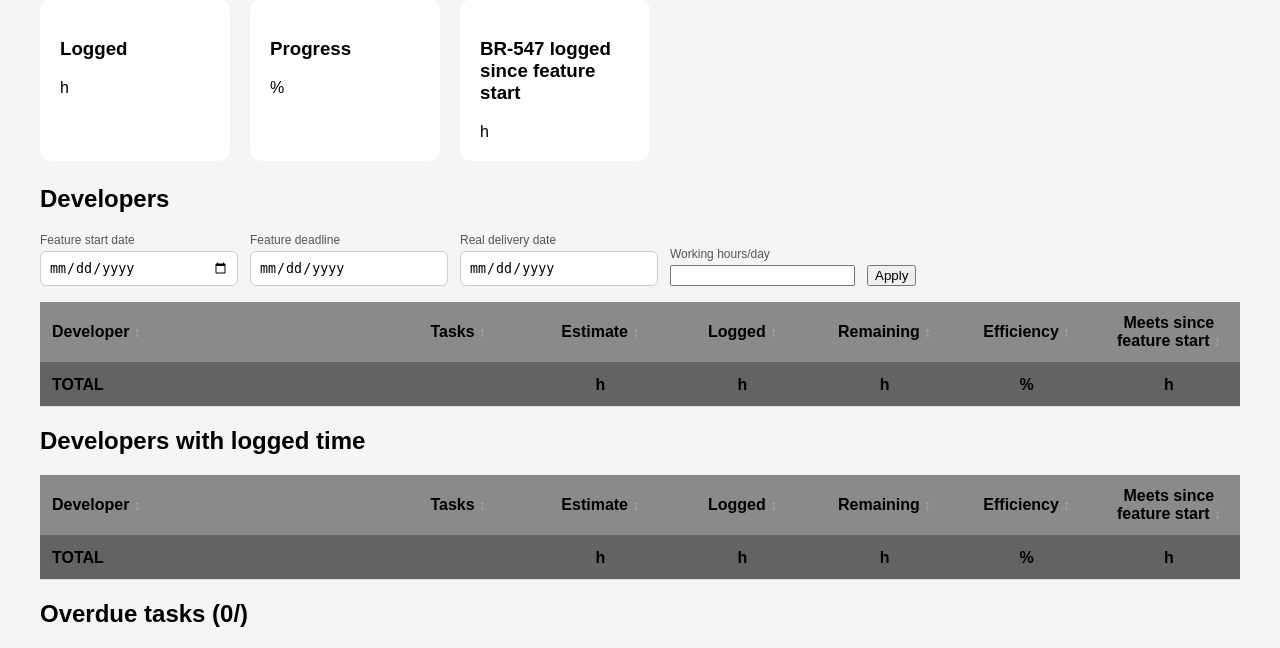
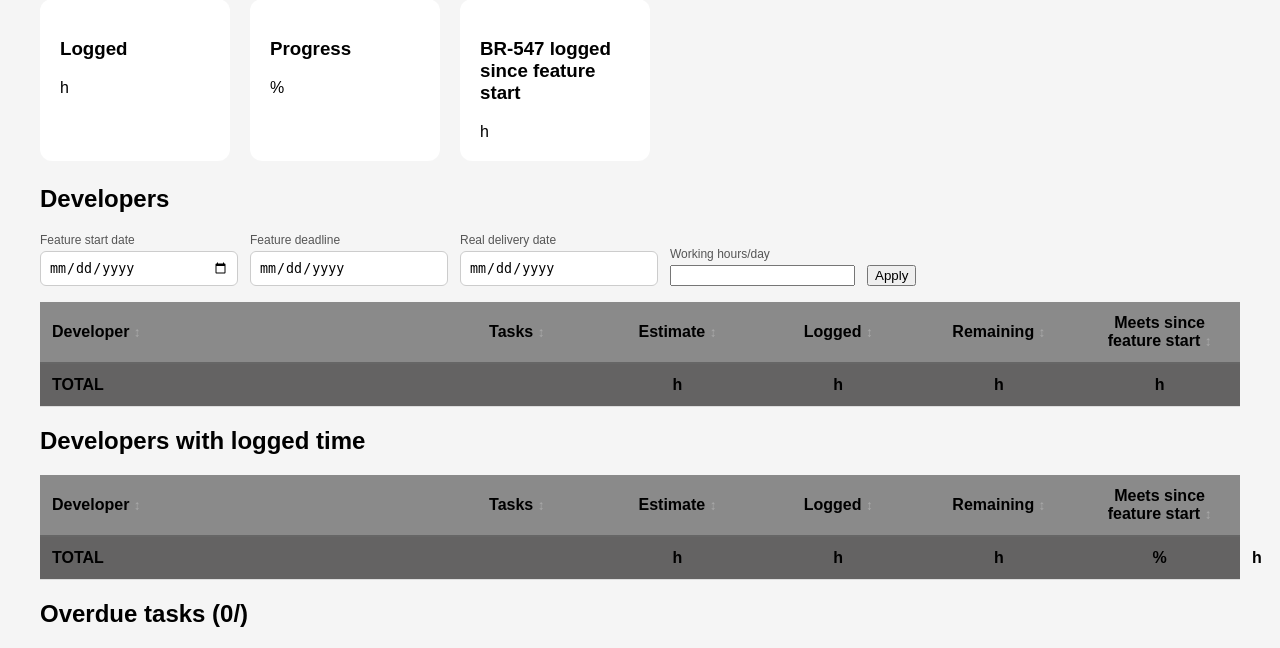
Before and after one commit to Bivizul/mobile-team-dashboard, a Flask app: template templates/index.html in a window 1280 px wide. Shown: the part 300-948 px from the top of the page. Run offline with Flask 3, Linux system fonts and the light colour scheme; the template is opened without the code that fills it, so the values that code supplies are empty.

Commit message:
update info

```diff
--- a/templates/index.html
+++ b/templates/index.html
@@ -224,10 +224,6 @@ Logged
 Remaining
 </th>
 
-<th class="sortable" data-column="efficiency">
-Efficiency
-</th>
-
 <th class="sortable" data-column="br547_logged">
 Meets since feature start
 </th>
@@ -249,8 +245,6 @@ Meets since feature start
 <td data-column="logged" data-sort-value="{{ data.logged }}">{{data.logged | hours}} h</td>
 
 <td data-column="remaining" data-sort-value="{{ data.remaining }}">{{data.remaining | hours}} h</td>
-
-<td data-column="efficiency" data-sort-value="{{ data.efficiency }}">{{data.efficiency}} %</td>
 
 <td data-column="br547_logged" data-sort-value="{{ data.br547_logged }}">{{data.br547_logged | hours}} h</td>
 
@@ -299,12 +293,6 @@ TOTAL
 
 <td>
 <strong>
-{{totals.efficiency}} %
-</strong>
-</td>
-
-<td>
-<strong>
 {{totals.br547_logged | hours}} h
 </strong>
 </td>
@@ -347,10 +335,6 @@ Logged
 Remaining
 </th>
 
-<th class="sortable" data-column="efficiency">
-Efficiency
-</th>
-
 <th class="sortable" data-column="br547_logged">
 Meets since feature start
 </th>
@@ -372,8 +356,6 @@ Meets since feature start
 <td data-column="logged" data-sort-value="{{ data.logged }}">{{data.logged | hours}} h</td>
 
 <td data-column="remaining" data-sort-value="{{ data.remaining }}">{{data.remaining | hours}} h</td>
-
-<td data-column="efficiency" data-sort-value="{{ data.efficiency }}">{{data.efficiency}} %</td>
 
 <td data-column="br547_logged" data-sort-value="{{ data.br547_logged }}">{{data.br547_logged | hours}} h</td>
 
```
Also changed, not shown: state.json (+16 -0 lines).
